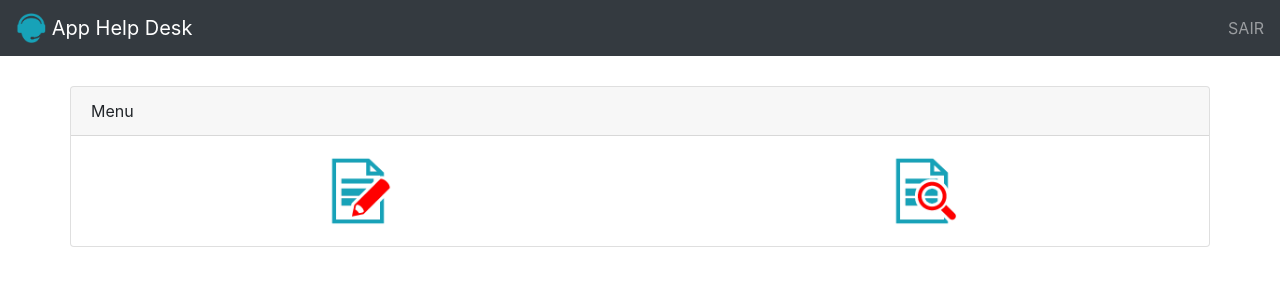
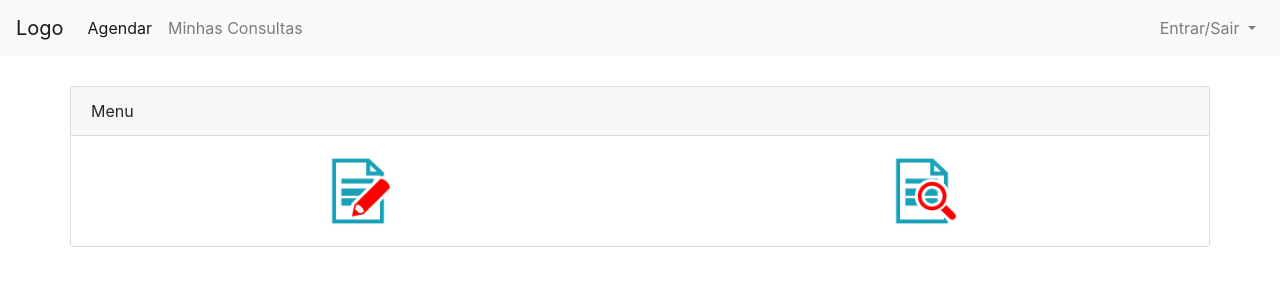
Before and after one commit to RafaelGilzdeSouza/SiteTCC, a PHP site: page /home.php in a window 1280 px wide. Shown: the top 300 px of the page. Run offline with PHP 8.4, Linux system fonts and the light colour scheme; a user stored in the database is signed in.

Commit message:
atualização de ergonomia

```diff
--- a/css/estilos.css
+++ b/css/estilos.css
@@ -1,3 +1,8 @@
 .larger-input {
     width: 300px;
   }
+  .card-login {
+    padding: 30px 0 0 0;
+    width: 350px;
+    margin: 0 auto;
+  }
--- a/home.php
+++ b/home.php
@@ -1,6 +1,6 @@
 <?php
 require_once "validador_acesso.php";
-
+require "menu.php";
 ?>
 
 <html>
@@ -21,20 +21,6 @@ require_once "validador_acesso.php";
 </head>
 
 <body>
-
-  <nav class="navbar navbar-dark bg-dark">
-    <a class="navbar-brand" href="#">
-      <img src="img/logo.png" width="30" height="30" class="d-inline-block align-top" alt="">
-      App Help Desk
-    </a>
-    <ul class="navbar-nav">
-      <li class="nav-item">
-        <a href="logoff.php" class="nav-link">
-          SAIR
-        </a>
-      </li>
-    </ul>
-  </nav>
 
   <div class="container">
     <div class="row">
--- /dev/null
+++ b/menu.php
@@ -0,0 +1,51 @@
+
+
+<!DOCTYPE html>
+<html>
+
+<head>
+  <title>Exemplo de Barra de Cabeçalho Responsiva</title>
+  <link rel="stylesheet" href="https://stackpath.bootstrapcdn.com/bootstrap/4.5.2/css/bootstrap.min.css">
+</head>
+
+<body>
+
+  <nav class="navbar navbar-expand-lg navbar-light bg-light">
+    <a class="navbar-brand" href="#">Logo</a>
+    <button class="navbar-toggler" type="button" data-toggle="collapse" data-target="#navbarNav"
+      aria-controls="navbarNav" aria-expanded="false" aria-label="Toggle navigation">
+      <span class="navbar-toggler-icon"></span>
+    </button>
+
+    <div class="collapse navbar-collapse" id="navbarNav">
+      <ul class="navbar-nav mr-auto">
+        <li class="nav-item active">
+          <a class="nav-link" href="#">Agendar</a>
+        </li>
+        <li class="nav-item">
+          <a class="nav-link" href="#">Minhas Consultas</a>
+        </li>
+      </ul>
+
+      <ul class="navbar-nav ml-auto">
+        <li class="nav-item dropdown">
+          <a class="nav-link dropdown-toggle" href="#" id="userDropdown" role="button" data-toggle="dropdown"
+            aria-haspopup="true" aria-expanded="false">
+            Entrar/Sair
+          </a>
+          <div class="dropdown-menu dropdown-menu-right" aria-labelledby="userDropdown">
+            <a class="dropdown-item" href="#">Entrar</a>
+            <a class="dropdown-item" href="logoff.php">Sair</a>
+          </div>
+        </li>
+      </ul>
+    </div>
+  </nav>
+
+  <script src="https://code.jquery.com/jquery-3.5.1.slim.min.js"></script>
+  <script src="https://cdn.jsdelivr.net/npm/popper.js@1.16.0/dist/umd/popper.min.js"></script>
+  <script src="https://stackpath.bootstrapcdn.com/bootstrap/4.5.2/js/bootstrap.min.js"></script>
+
+</body>
+
+</html>
--- a/validador_de_cadastro.php
+++ b/validador_de_cadastro.php
@@ -20,7 +20,7 @@ $cep = $_POST['cep'];
 $sql = "INSERT INTO usuarios (nome, sobrenome, email, senha, telefone, sexo, endereco, cidade, estado, cep) VALUES ('$nome', '$sobrenome', '$email', '$senha','$telefone', '$sexo', '$endereco', '$cidade', '$estado', '$cep')";
 
 if ($conn->query($sql) === TRUE) {
-    echo "Registro inserido com sucesso.";
+    header('Location: index.php');
 } else {
     echo "Erro ao inserir o registro: " . $conn->error;
 }
```
Also changed, not shown: cadastro_usuario.php (+16 -16 lines), index.php (+7 -25 lines).
